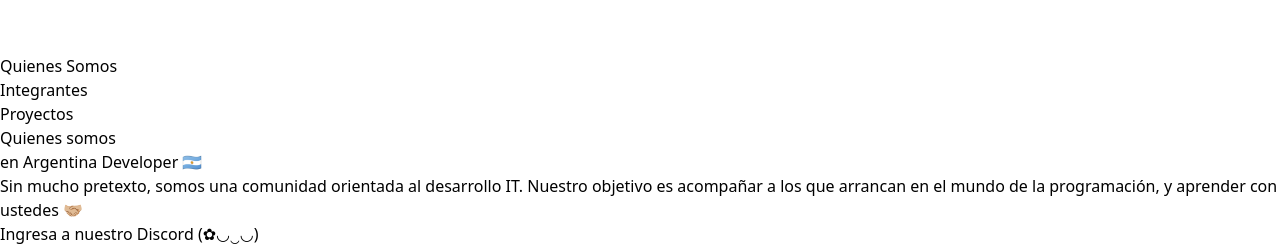
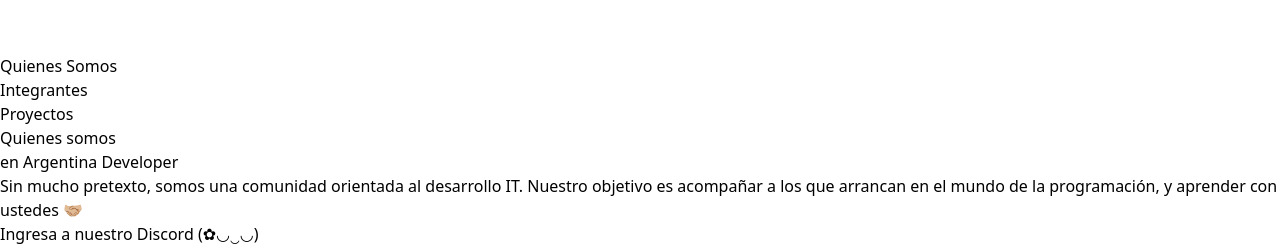
Before and after one commit to PauTG/ARGDEV, a React (Vite) app: page /About in a window 1280 px wide. Shown: the part 200-446 px from the top of the page. Built offline with nearby package versions, Linux system fonts and the light colour scheme.

Commit message:
eliminar icono arg

```diff
--- a/src/Componentes/Sobre/Sobre.jsx
+++ b/src/Componentes/Sobre/Sobre.jsx
@@ -7,7 +7,7 @@ function Sobre() {
                 <div className='max-w-[800px] flex flex-col gap-3 p-4'>
                     <div className='flex flex-col mb-4'>
                         <p className='text-lg md:text-2xl font-bold'>Quienes somos</p>
-                        <p className='italic text-2xl md:text-base'>en Argentina Developer 🇦🇷</p>
+                        <p className='italic text-2xl md:text-base'>en Argentina Developer</p>
                     </div>
 
                     <p className='text-base md:text-2xl font-bold mb-'>
```
